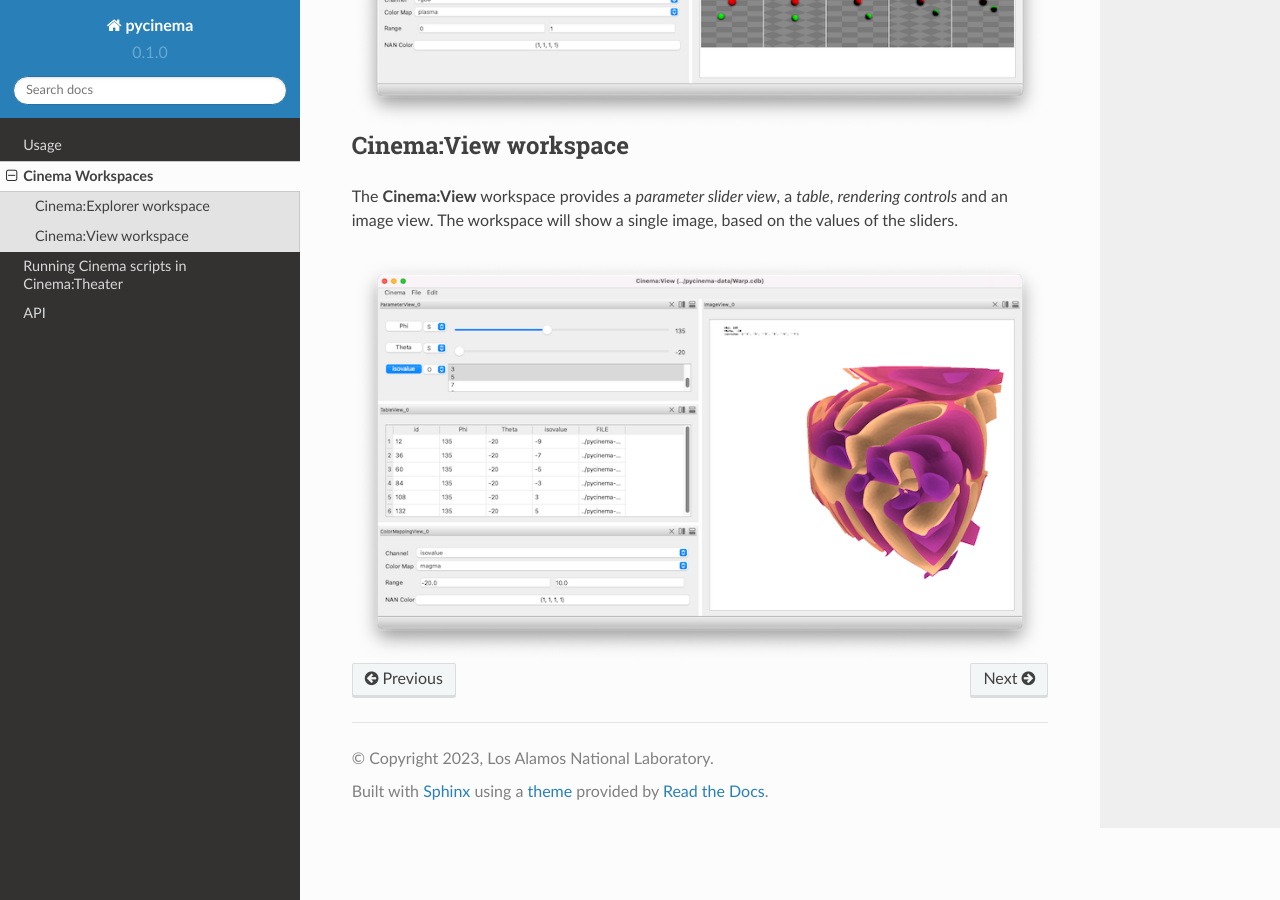
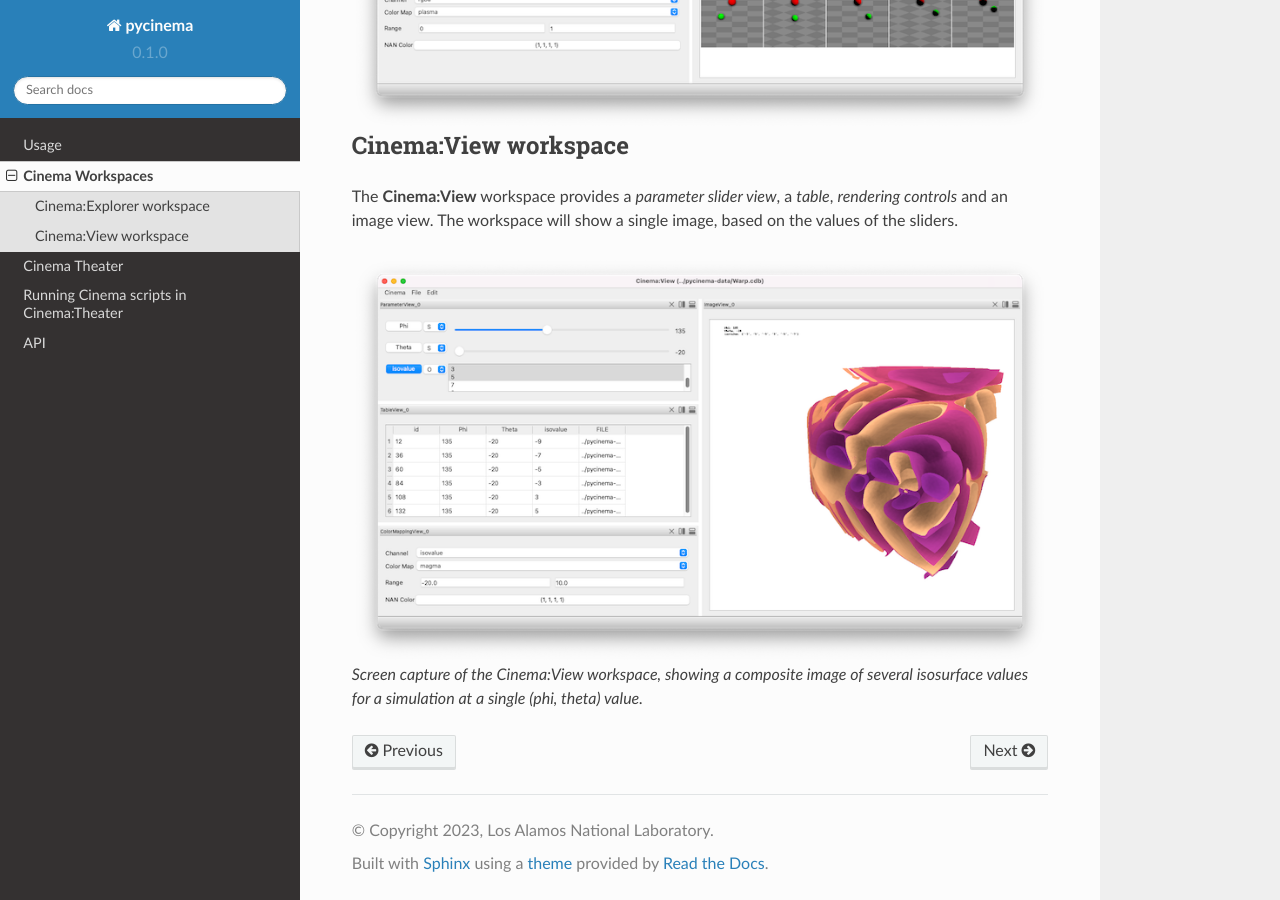
Before and after one commit to cinemascience/pycinema-readthedocs, a Sphinx documentation site: the page built from docs/source/workspaces.rst, in a window 1280 px wide and 900 px high, scrolled down 1834 px. Built offline with Sphinx 7.4.7 and the Read the Docs theme 2.0.0, drawn with Linux system fonts in a browser that asks for light colours.

Commit message:
adding theater

```diff
--- a/docs/source/index.rst
+++ b/docs/source/index.rst
@@ -1,11 +1,12 @@
 pycinema v2.x documentation
 ===========================
+
+.. image:: img/python-gui.png
 
 **pycinema** is an open source toolkit for reading, manipulating and viewing `Cinema <https://cinemascience.github.io>` databases. The module includes the `cinema` command line tool, which can be used to run the `Cinema:Theater` application. Users can use `Cinema:Theater` to build *filter graphs* that use a library of operators to load, manipulate and view data in different ways. These *filger graphs* can be saved as scripts, or adapted to be *workspaces* that can run on any input data.
 
 **pycinema** is a flexible, expandable toolset for working with data artifacts, especially Cinema databases. New filters are easy to create and add to the application, so users can build custom applications.
 
-.. image:: img/python-gui.png
 
 Contents
 --------
@@ -14,5 +15,6 @@ Contents
 
    usage
    workspaces
+   theater
    scripts
    api
--- a/docs/source/workspaces.rst
+++ b/docs/source/workspaces.rst
@@ -30,6 +30,5 @@ Cinema:View workspace
 The **Cinema:View** workspace provides a *parameter slider view*, a *table*, *rendering controls* and an image view. The workspace will show a single image, based on the values of the sliders.
 
 .. figure:: img/view-01.png
-   :align: center
 
-    Screen capture of the Cinema:View workspace, showing a composite image of several isosurface values for a simulation at a single (phi, theta) value.
+   Screen capture of the Cinema:View workspace, showing a composite image of several isosurface values for a simulation at a single (phi, theta) value.
```
Also changed, not shown: docs/source/theater.rst (added, +20 -0 lines).
